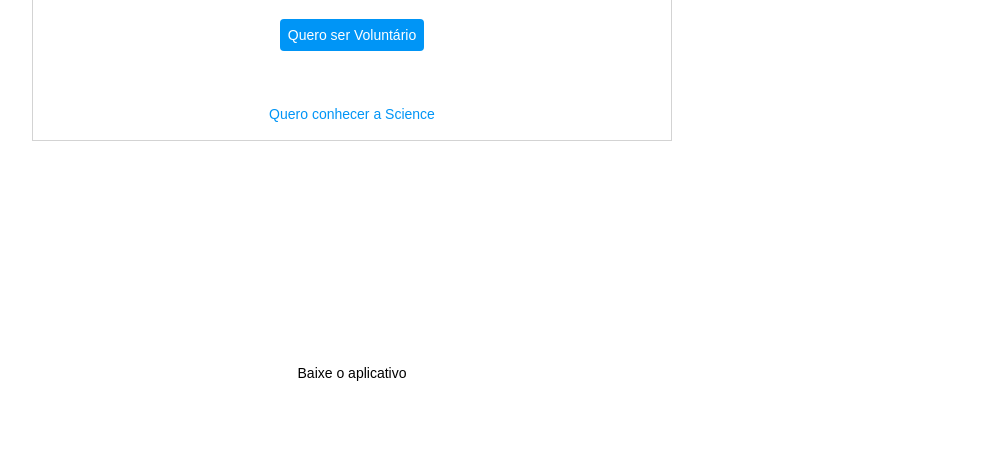
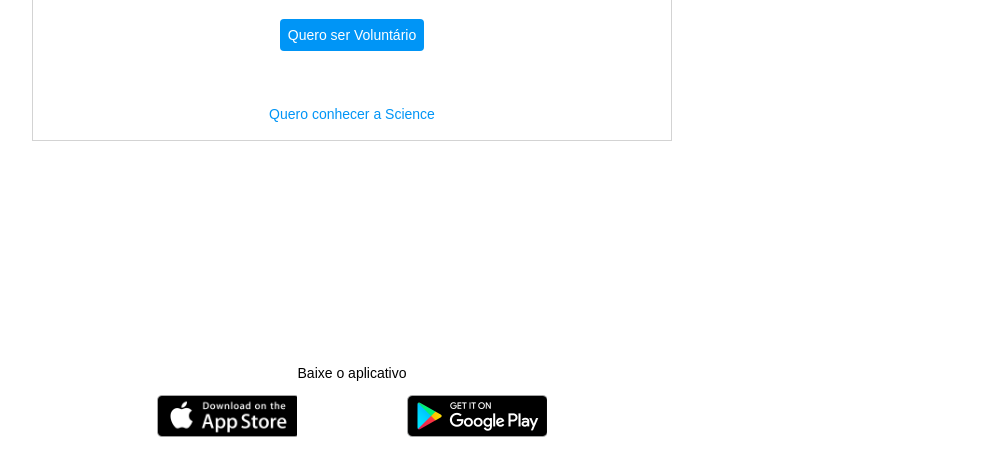
Before and after one commit to bruno-biancalana/qrcode_science, a plain HTML site: page index.html in a window 1280 px wide. Shown: the part 228-698 px from the top of the page, without its empty margins (288-1273 px from the left). Drawn offline with Linux system fonts and the light colour scheme.

Commit message:
Altera caminho das imagens appstore e playstore

```diff
--- a/assets/css/styleindex.css
+++ b/assets/css/styleindex.css
@@ -121,11 +121,11 @@ body {
 }
 
 .app-download:nth-child(1) {
-    background-image: url('./img/apple-button.png');
+    background-image: url('/IMG/apple-button.png');
 }
 
 .app-download:nth-child(2) {
-    background-image: url('./img/googleplay-button.png');
+    background-image: url('/IMG/googleplay-button.png');
 }
 
 /* media queries */
```
